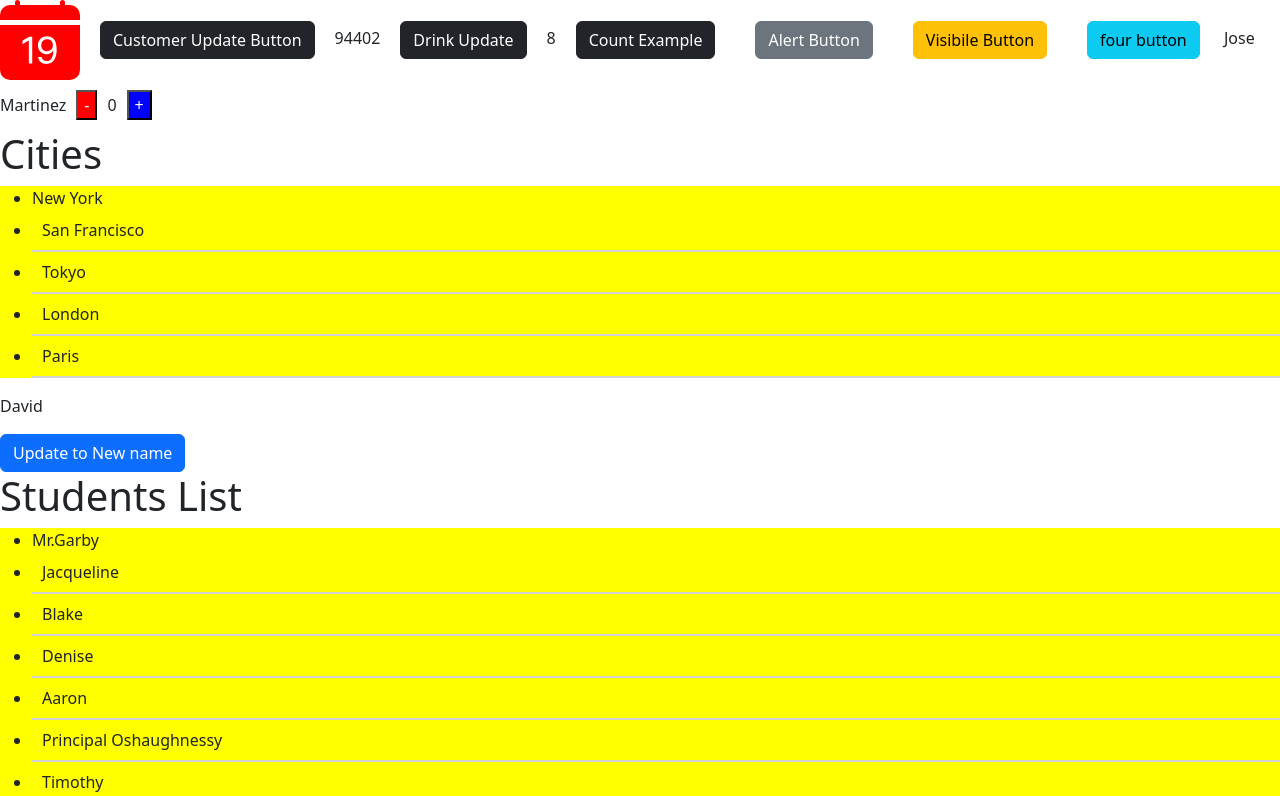
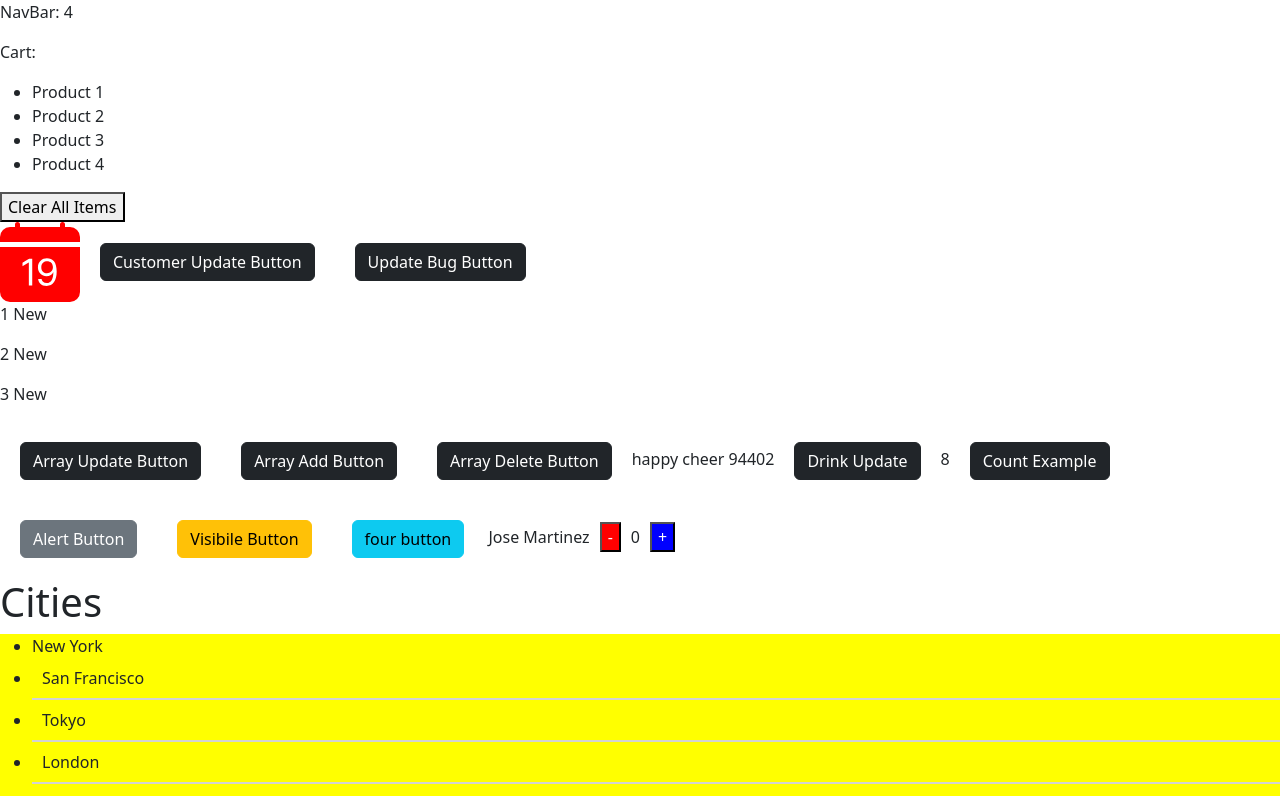
Before and after one commit to Jpdl925/IntroReact, a React (Vite) app in the folder intro-react-app-l/: page / in a window 1280 px wide. Shown: the top 796 px of the page. Built offline with nearby package versions, Linux system fonts and the light colour scheme.

Commit message:
Added cart with helper functions

```diff
--- a/intro-react-app-l/src/App.tsx
+++ b/intro-react-app-l/src/App.tsx
@@ -8,6 +8,8 @@ import Counter from "./components/Counter/Counter";
 import { BsCalendarDateFill } from "react-icons/bs";
 import { useState } from "react";
 import Message from "./Message";
+import NavBar from "./components/NavBar";
+import Cart from "./components/misc/Cart";
 
 function App() {
   let items = ["New York", "San Francisco", "Tokyo", "London", "Paris"];
@@ -103,9 +105,67 @@ function App() {
     });
   };
 
+
+  // How to update an Array_____________________________________________________________________
+  // Create a useState to hold two strings in an Array
+  const [tags, setTags] = useState(['happy ','cheer ']);
+
+  // Create a helper function to add to our array with javascript
+  const handleArray = () => {
+    // tags.push('excite ');
+    setTags([...tags,'exciting ']);
+    console.log(tags);
+  }
+
+// Lets create a helper function to delete happy from this Array
+
+const handleDelete = () => {
+  console.log(tags);
+  setTags(tags.filter(tag => tag !== 'happy '));
+  console.log(tags);
+}
+
+// Lets create a helper function to update 'happy ' to 'happiness '
+
+const handleUpdate = () => {
+  setTags(tags.map(tag => tag == 'happy ' ? 'happiness ' : tag))
+  console.log(tags);
+}
+
+// Lets do an update of an Array of objects
+
+// Create a useState this useState will have an Array of objects
+const [bugs, setBugs] = useState([
+  {id:1,title:'Bug 1',fixed:false},
+  {id:2,title:'Bug 2',fixed:false},
+  {id:3,title:'Bug 3',fixed:false}
+]);
+
+// Need a helper function to help us update this Array of objects, we want to change fixed from false to true using the id
+const handleBug = () => {
+  setBugs(bugs.map(bug => bug.id == 1 ? {...bug, fixed: true} : bug ))
+}
+
+
+
+//How to Share state with other components_____________________________________________________________________
+
+
+//use state that is going to be shared with our nav component and our cart component
+const [cartItem, setCartItem] = useState(['Product 1 ', 'Product 2 ', 'Product 3 ','Product 4']);
+
+
+// Create a helper function to reset our cartItems
+const resetCart = () => {
+  setCartItem([])
+}
+
   // return <div><Message/></div>
   return (
     <>
+    <NavBar cartItemCount={cartItem.length}/>
+    <Cart onReset={resetCart} cartItems={cartItem}/>
+
       <div>
         {/* <Message/>
       <Message/>
@@ -117,6 +177,14 @@ function App() {
         <Buttons onClickFunction={handleCustomer}>
           Customer Update Button
         </Buttons>
+
+        <Buttons onClickFunction={handleBug}>Update Bug Button</Buttons>
+        {bugs.map(bug => <p key={bug.id}>{bug.id} {bug.fixed ? 'fixed' : 'New'}</p>)}
+
+        <Buttons onClickFunction={handleUpdate}>Array Update Button</Buttons>
+        <Buttons onClickFunction={handleArray}>Array Add Button</Buttons>
+        <Buttons onClickFunction={handleDelete}>Array Delete Button</Buttons>
+        <span>{tags}</span>
         <span>{customer.address.zipCode}</span>
         <Buttons onClickFunction={handleDrink}>Drink Update</Buttons>
         <span>{drink.price}</span>
--- /dev/null
+++ b/intro-react-app-l/src/components/NavBar.tsx
@@ -0,0 +1,18 @@
+interface navProps{
+    cartItemCount:number;
+}
+
+
+const NavBar = ({cartItemCount}:navProps) => {
+  return (
+    <>
+
+    <p>
+        NavBar: {cartItemCount}
+    </p>
+
+    </>
+  )
+}
+
+export default NavBar
--- /dev/null
+++ b/intro-react-app-l/src/components/misc/Cart.tsx
@@ -0,0 +1,22 @@
+interface cartProps{
+    cartItems:string[];
+    onReset:()=>void
+}
+
+
+const Cart = ({cartItems,onReset}:cartProps) => {
+  return (
+    <>
+    <p>
+        Cart:
+    </p>
+    <ul>
+        {cartItems.map(item => <li key={item}>{item}</li>)}
+    </ul>
+    <button onClick={onReset}>Clear All Items</button>
+
+    </>
+  )
+}
+
+export default Cart
```
